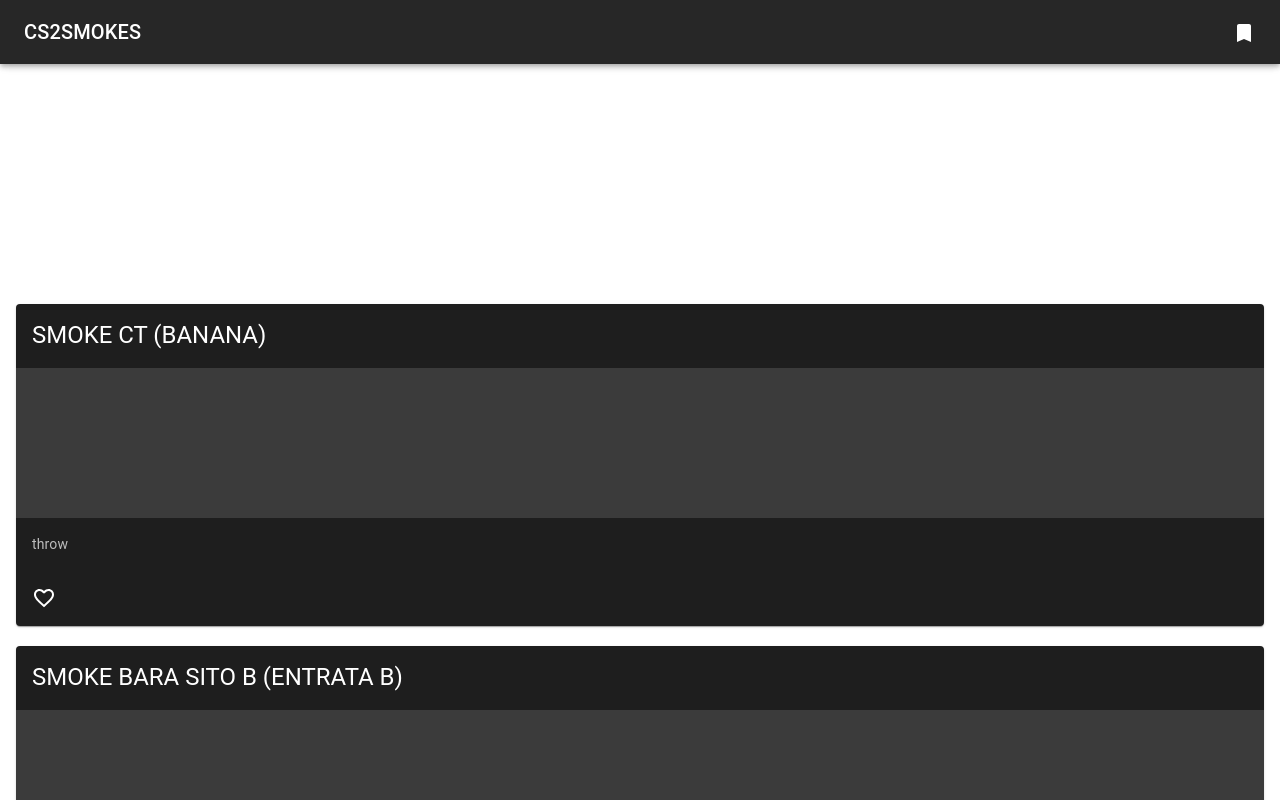
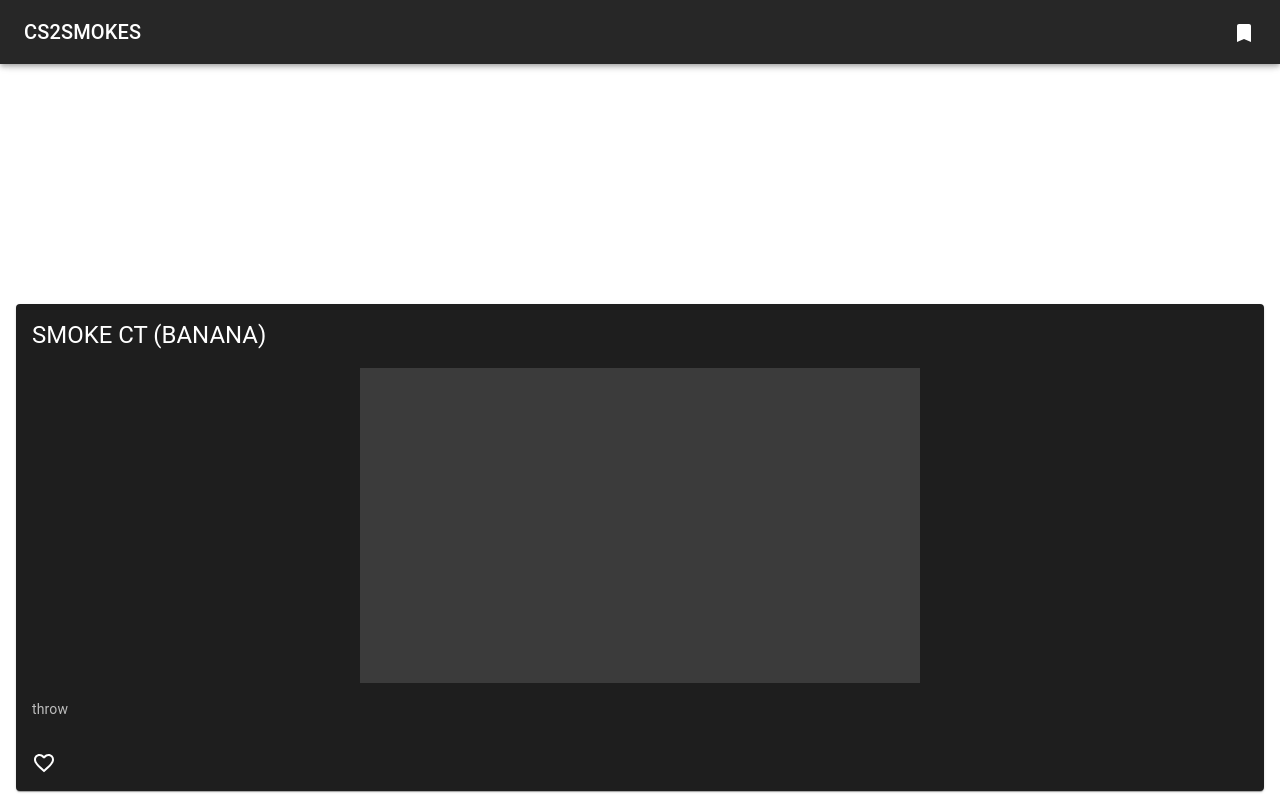
Before and after one commit to Radwtsm/cshelper, a Next.js app: page /inferno in a window 1280 px wide. Shown: the top 800 px of the page. Built offline with nearby package versions, Linux system fonts and the light colour scheme.

Commit message:
youtube embed with 16_9 aspect ratio

```diff
--- a/app/TipCard.js
+++ b/app/TipCard.js
@@ -139,15 +139,16 @@ function onVidReady(){
       <CardHeader title={el.title} sx={{ fontSize: "1px" }} />
 
       {el.embed_code && (
-        ( <>
+        ( <div style={{display:'flex', justifyContent:'center',alignItems:'center'}}>
         <YouTube
-        style={{display: isReady ? 'block' : 'none'}}
+        style={{display: isReady ? 'block' : 'none',aspectRatio: '16/9'}}
           onReady={onVidReady}
           videoId={getYoutubeVideoId(el.embed_code)}
-          opts={{ height: '100%', width: "100%" }}
+          opts={{ height: '315', width: "560" }}
+          // 560x315
         />
-        <Skeleton animation="wave" variant="rectangular" height={150} sx={{display: isReady ? 'none' : 'block'}} />
-        </>)
+        <Skeleton animation="wave" variant="rectangular" width={560} height={315} sx={{display: isReady ? 'none' : 'block'}} />
+        </div>)
       )}
 
 
@@ -163,9 +164,6 @@ function onVidReady(){
         <IconButton onClick={() => onTipLike(el)} aria-label="add to favorites">
           {liked === false ? <FavoriteBorderIcon /> : <FavoriteIcon />}
         </IconButton>
-        {/* <IconButton onClick={()=>copyToClipBoard(el)} aria-label="add to favorites">
-          <ShareIcon/>
-        </IconButton> */}
       </CardActions>
     </Card>
 
```
